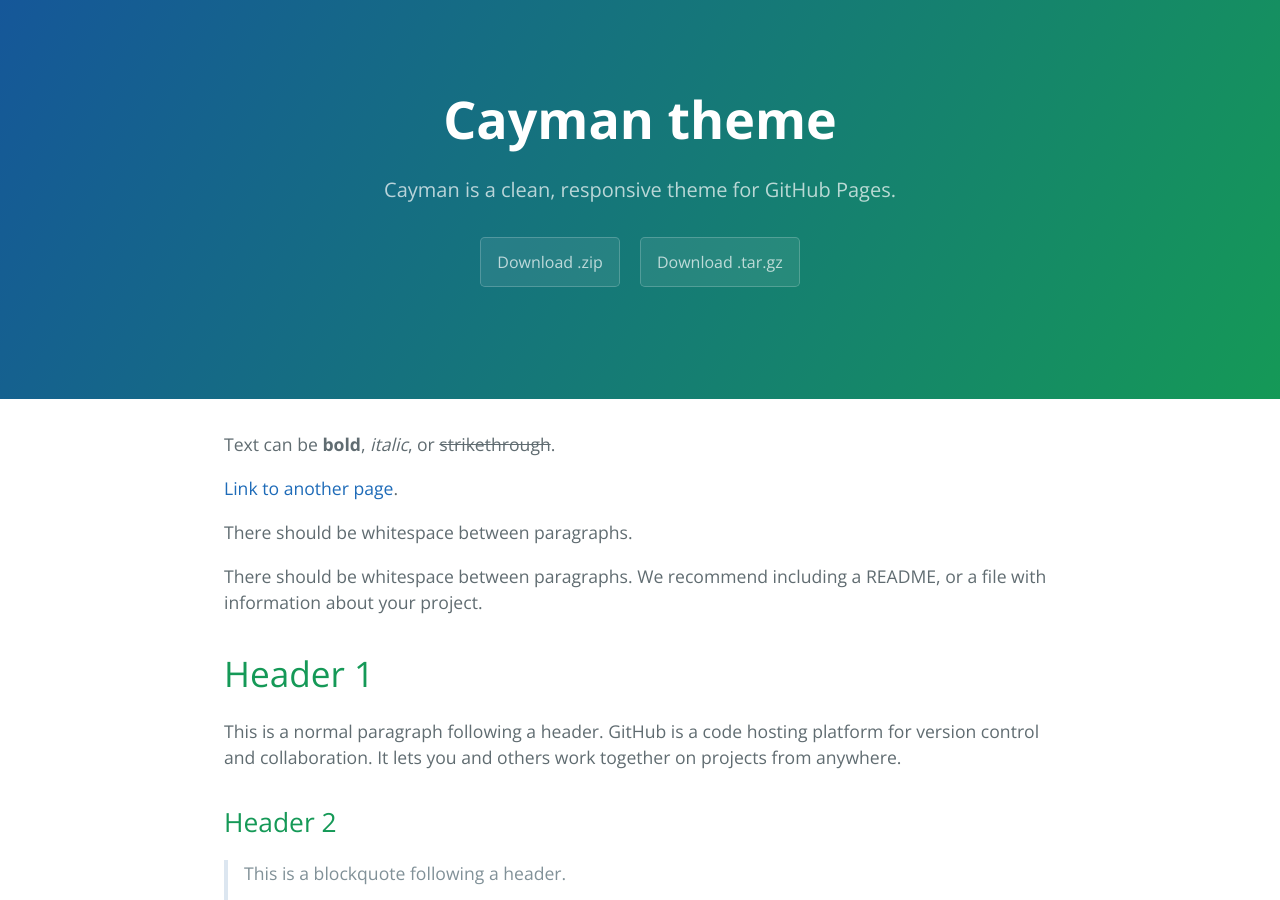
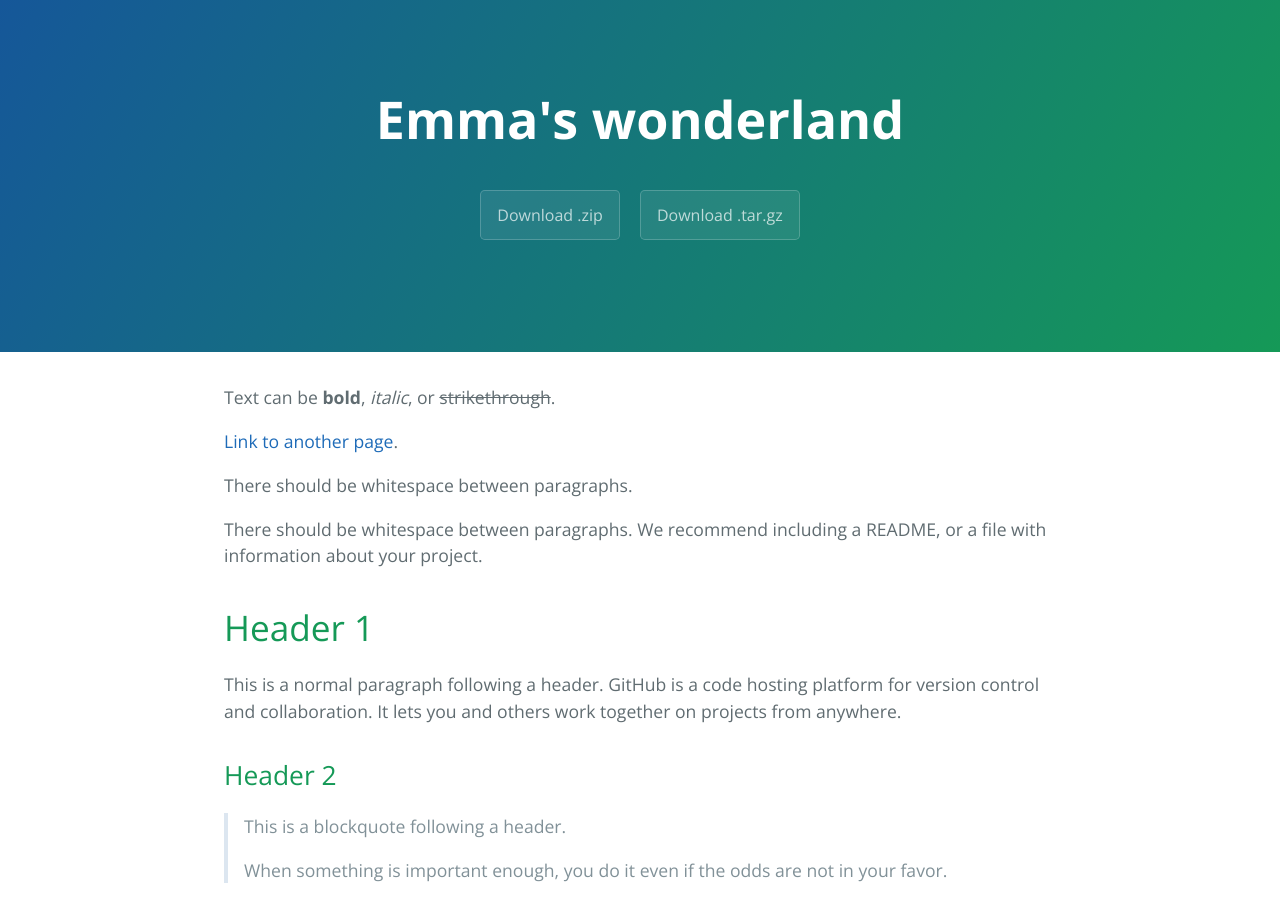
Before and after one commit to EmmaGao0920/EmmaGao0920.github.io, a Jekyll site: the page built from index.md, in a window 1280 px wide and 900 px high. Built offline with Jekyll 4.4.1, drawn with Linux system fonts in a browser that asks for light colours; the repository's description, which GitHub fills in, is left out.

Commit message:
Changed site title

```diff
--- a/_config.yml
+++ b/_config.yml
@@ -1,5 +1,5 @@
-title: Cayman theme
-description: Cayman is a clean, responsive theme for GitHub Pages.
+title: Emma's wonderland
+description:
 show_downloads: true
 google_analytics:
 theme: jekyll-theme-cayman
```
